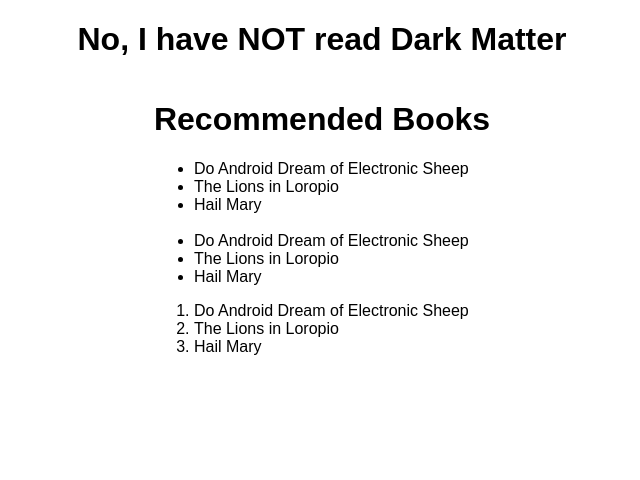
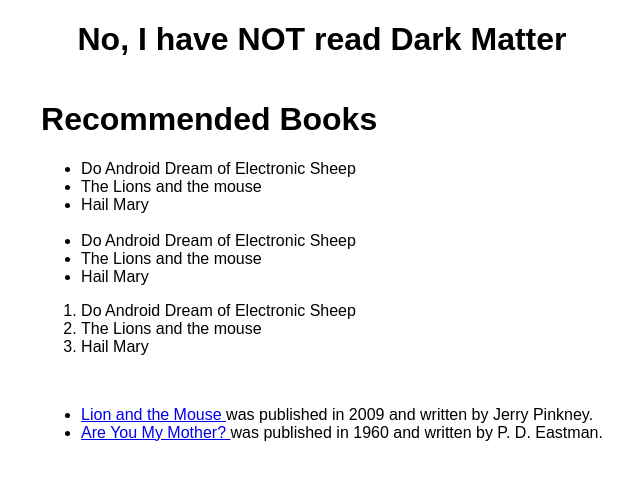
Before and after one commit to AdolpheNkoranyiTresor/laragon, a PHP site: page / in a window 1280 px wide. Shown: the top 480 px of the page, without its empty margins (318-958 px from the left). Run offline with PHP 8.4, Linux system fonts and the light colour scheme.

Commit message:
Associative Arrays (Interact with individual items within an array)

```diff
--- a/www/firstphp/index.php
+++ b/www/firstphp/index.php
@@ -56,7 +56,7 @@
         <?php
             $books = [
                 "Do Android Dream of Electronic Sheep",
-                "The Lions in Loropio",
+                "The Lions and the mouse",
                 "Hail Mary"
             ];
         ?>
@@ -82,7 +82,40 @@
             <?php foreach ($books as $book) : ?>
                 <li><?= $book?></li>
             <?php endforeach; ?>
-        </ol>
+        </ol> <br/>
+
+    <!-- Associative Arrays (Interact with individual items within an array) -->
+        <?php
+        $allBooks = [
+            [
+
+            // In PHP, the correct syntax for array keys is the => character (equals sign followed by greater-than sign).
+
+                'title' => 'Lion and the Mouse',
+                'publishedYear' => 2009,
+                'author' => 'Jerry Pinkney',
+                'purchaseUrl' => 'https://en.wikipedia.org/wiki/The_Lion_%26_the_Mouse'
+            ],
+            [
+                'title' => 'Are You My Mother?',
+                'publishedYear' => 1960,
+                'author' => 'P. D. Eastman',
+                'purchaseUrl' => 'https://www.goodreads.com/book/show/197084.Are_You_My_Mother_'
+            ]
+        ];
+        ?>
+
+        <ul>
+            <?php foreach ($allBooks as $allBook) : ?>
+                <li>
+                    <a href="<?= $allBook['purchaseUrl'] ?>">
+                        <?= $allBook['title']; ?>
+                    </a>
+                    <?= ' ' . 'was published in' . ' ' . $allBook['publishedYear'] . ' ' . 'and written by' . ' ' . $allBook['author'] . '.'; ?>
+                </li>
+            <?php endforeach; ?>
+        </ul>
     </div>
+
 </body>
 </html>
```
